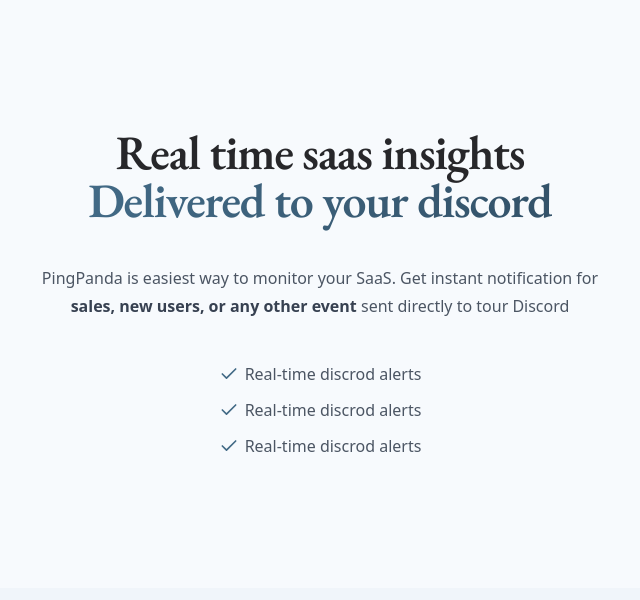
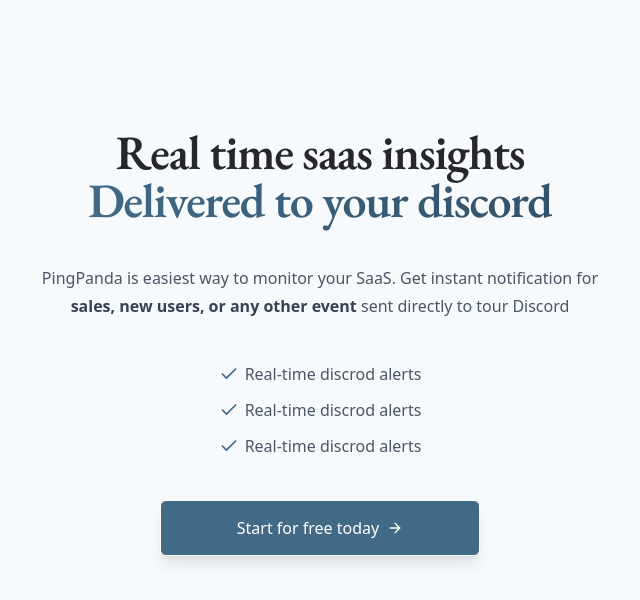
Before and after one commit to Denis-Tyvonyuk/ping-panda, a Next.js app: page / in a window 1280 px wide. Shown: the top 600 px of the page, without its empty margins (320-960 px from the left). Built offline with nearby package versions, Linux system fonts and the light colour scheme.

Commit message:
main button

```diff
--- /dev/null
+++ b/src/app/components/shiny-button.tsx
@@ -0,0 +1,36 @@
+import { cn } from "@/utils"
+import { ArrowRight } from "lucide-react"
+import Link from "next/link"
+import React, { AnchorHTMLAttributes } from "react"
+
+interface ShinyButtonProps extends AnchorHTMLAttributes<HTMLAnchorElement> {}
+
+const ShinyButton = ({
+  className,
+  children,
+  href,
+  ...props
+}: ShinyButtonProps) => {
+  return (
+    <Link
+      href={href ?? "#"}
+      className={cn(
+        "group relative flex transform items-center justify-center gap-2 overflow-hidden whitespace-nowrap rounded-md border border-white bg-brand-700 px-8 text-base/7 font-medium text-white transition-all duration-300 hover:ring-2 hover:ring-brand-700 hover:ring-offset-2 focus:outline-none focus:ring-2 focus:ring-offset-2",
+        className
+      )}
+      {...props}
+    >
+      <span className="relative z-10 flex items-center gap-2">
+        {children}
+        <ArrowRight className="size-4 shrink-0 text-white transition-transform duration-300 ease-in-out group-hover:translate-x-[2px]" />
+      </span>
+      <div
+        className="ease-[cubic-bezier(0.19,1,0.22,1)] absolute -left-[75px] -top-[50px] -z-10 h-[155px]
+      w-8 rotate-[35deg] bg-white opacity-20 transition-all duration-500 group-hover:left-[120%]
+      "
+      />
+    </Link>
+  )
+}
+
+export default ShinyButton
--- a/src/app/page.tsx
+++ b/src/app/page.tsx
@@ -2,6 +2,7 @@
 import MaxWidthWrapper from "./components/max-width-wrapper"
 import Heading from "./components/heading"
 import { Check } from "lucide-react"
+import ShinyButton from "./components/shiny-button"
 
 const Page = () => {
   return (
@@ -38,6 +39,14 @@
                 </li>
               ))}
             </ul>
+            <div className="w-full max-w-80 ">
+              <ShinyButton
+                href="/sign-up"
+                className="realtive z-10 h-14 w-full text-base shadow-lg transition-shadow duration-300 hover:shadow-xl"
+              >
+                Start for free today
+              </ShinyButton>
+            </div>
           </div>
         </MaxWidthWrapper>
       </section>
```
